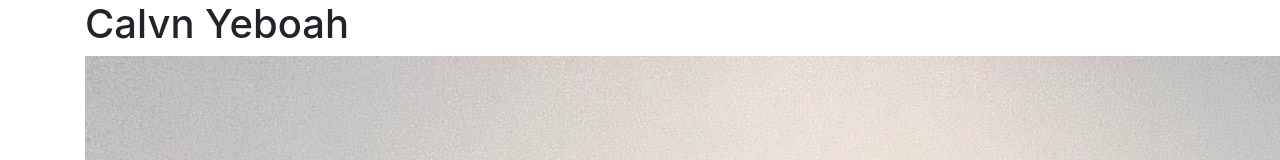
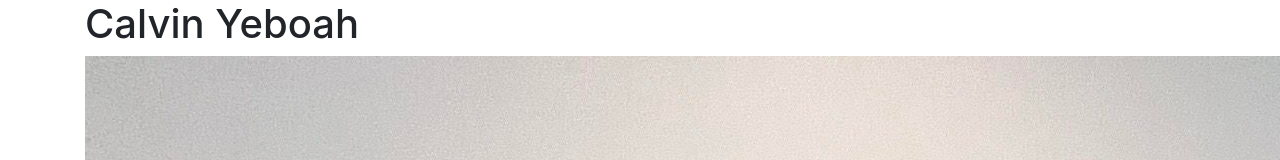
Before and after one commit to IT3049C-Spring24/1-student-portfolio-Calvinyeb04, a website: page index.html in a window 1280 px wide. Shown: the top 160 px of the page. Drawn offline with nearby package versions, Linux system fonts and the light colour scheme.

Commit message:
Fix typo in h1 tag content: 'Calvn Yeboah' to 'Calvin Yeboah'

```diff
--- a/index.html
+++ b/index.html
@@ -14,7 +14,7 @@
 
 <body>
   <div class="container">
-    <h1>Calvn Yeboah</h1>
+    <h1>Calvin Yeboah</h1>
     <img src="resources/images/unnamed.jpg" />
     <!-- WORK FROM INSIDE THIS CONTAINER-->
 
```
